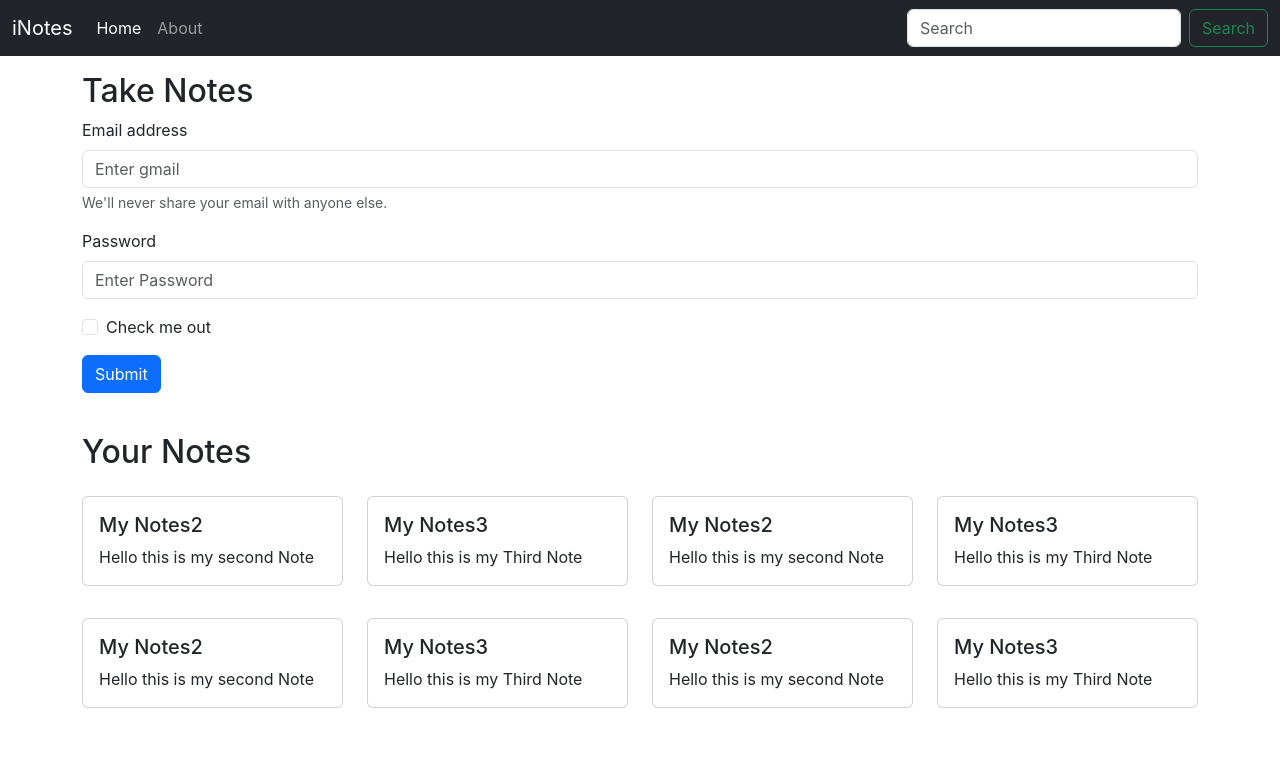
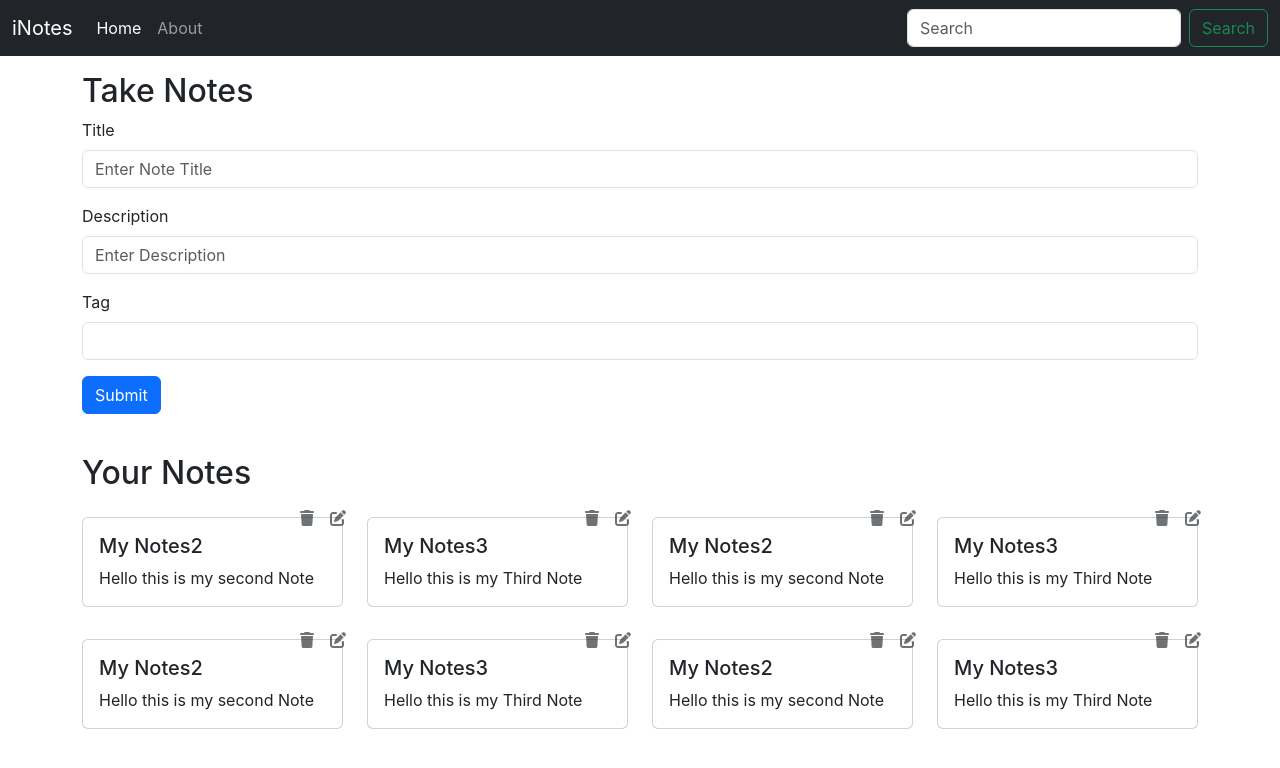
Before and after one commit to Syed-kashif0627/INotebook, a React (Create React App) app: page / in a window 1280 px wide. Shown: the top 768 px of the page. Built offline with nearby package versions, Linux system fonts and the light colour scheme.

Commit message:
Added fa icons

```diff
--- a/public/index.html
+++ b/public/index.html
@@ -15,6 +15,7 @@
 
     <title>iNotebook - Your Notes on the Cloud</title>
     <link href="https://cdn.jsdelivr.net/npm/bootstrap@5.3.2/dist/css/bootstrap.min.css" rel="stylesheet" integrity="sha384-T3c6CoIi6uLrA9TneNEoa7RxnatzjcDSCmG1MXxSR1GAsXEV/Dwwykc2MPK8M2HN" crossorigin="anonymous">
+    <script src="https://kit.fontawesome.com/058c7e83bc.js" crossorigin="anonymous"></script>
   </head>
   <body>
     <noscript>You need to enable JavaScript to run this app.</noscript>
--- a/src/components/Home.js
+++ b/src/components/Home.js
@@ -6,20 +6,19 @@ const Home = () => {
       <div className='container my-3'>
         <h2>Take Notes</h2>
           <form>
-            <div class="mb-3">
-              <label for="exampleInputEmail1" class="form-label">Email address</label>
-              <input type="email" placeholder='Enter gmail' class="form-control" id="exampleInputEmail1" aria-describedby="emailHelp"/>
-              <div id="emailHelp" class="form-text">We'll never share your email with anyone else.</div>
+            <div className="mb-3">
+              <label htmlFor="title" className="form-label">Title</label>
+              <input type="text" placeholder='Enter Note Title' className="form-control" name='title' id="title" aria-describedby="emailHelp"/>
             </div>
-            <div class="mb-3">
-              <label for="exampleInputPassword1" class="form-label">Password</label>
-              <input type="password" placeholder='Enter Password' class="form-control" id="exampleInputPassword1"/>
+            <div className="mb-3">
+              <label htmlFor="description" className="form-label">Description</label>
+              <input type="text" placeholder='Enter Description' className="form-control" name="description" id="description"/>
             </div>
-            <div class="mb-3 form-check">
-              <input type="checkbox" class="form-check-input" id="exampleCheck1"/>
-              <label class="form-check-label" for="exampleCheck1">Check me out</label>
+            <div className="mb-3">
+              <label htmlFor="tag" className="form-label">Tag</label>
+              <input type="text" className="form-control" id="tag" name="tag"/>
             </div>
-            <button type="submit" class="btn btn-primary">Submit</button>
+            <button type="submit" className="btn btn-primary">Submit</button>
           </form>
           <br />
 
--- a/src/components/NoteItem.jsx
+++ b/src/components/NoteItem.jsx
@@ -4,12 +4,16 @@ const NoteItem = (props) => {
     const {note}=props;
   return (
     <div className='col-md-3'>
-         <div class="card my-3" >
-            <div class="card-body">
-                <h5 class="card-title">{note.title}</h5>
-                <p class="card-text">{note.description} </p>
-            </div>
-        </div>
+      <div className="card my-3" style={{ position: 'relative' }}>
+          <div style={{ position: 'absolute', top: '-12px', right: '-12px' }}>
+              <i className="fa-solid fa-trash fa-fade mx-2"/>
+              <i className="fa-solid fa-pen-to-square fa-fade mx-2"/>
+          </div>
+          <div className="card-body">
+              <h5 className="card-title">{note.title}</h5>
+              <p className="card-text">{note.description}</p>
+          </div>
+      </div>
     </div>
   )
 }
--- a/src/index.css
+++ b/src/index.css
@@ -11,3 +11,7 @@ code {
   font-family: source-code-pro, Menlo, Monaco, Consolas, 'Courier New',
     monospace;
 }
+
+i{
+  cursor: pointer;
+}
```
